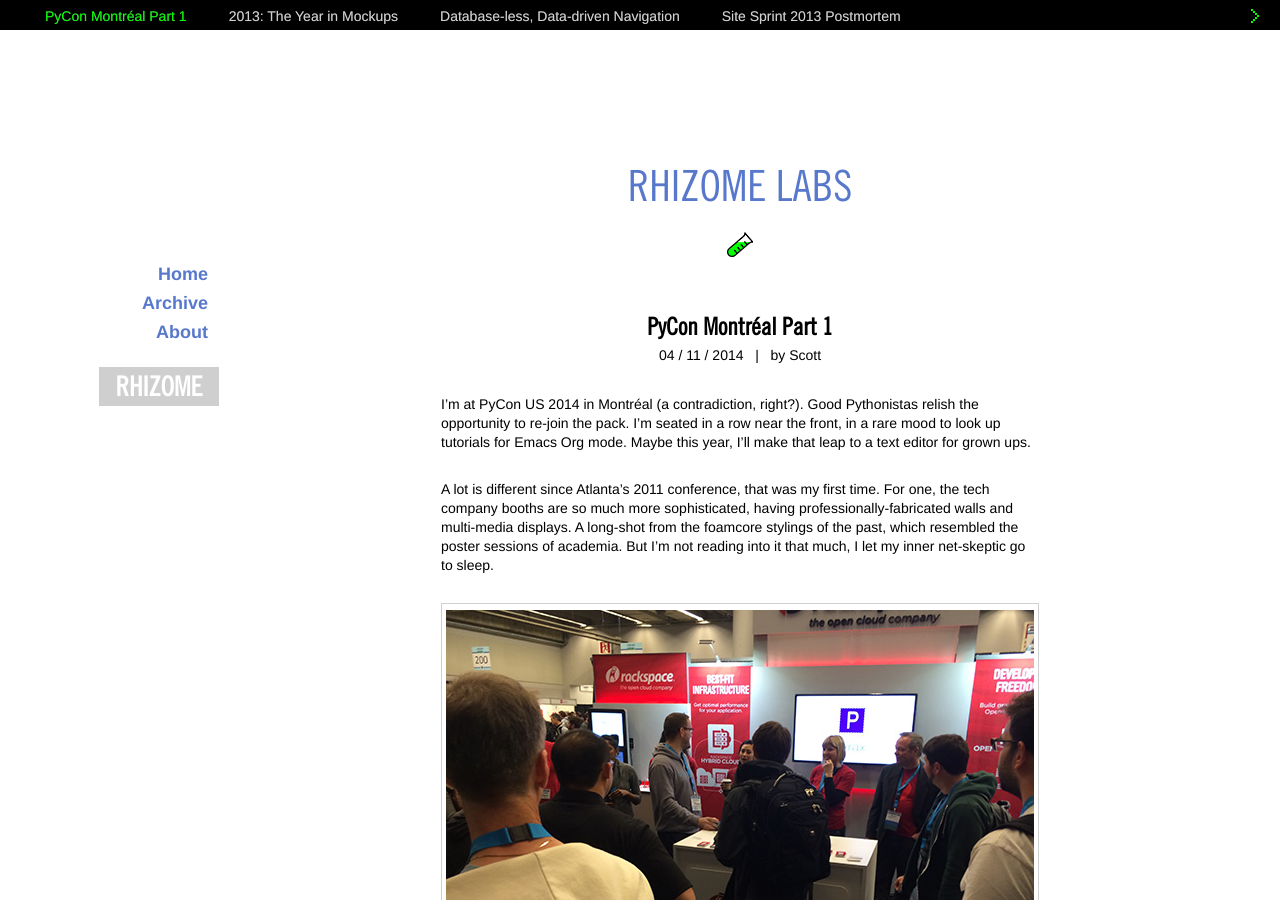
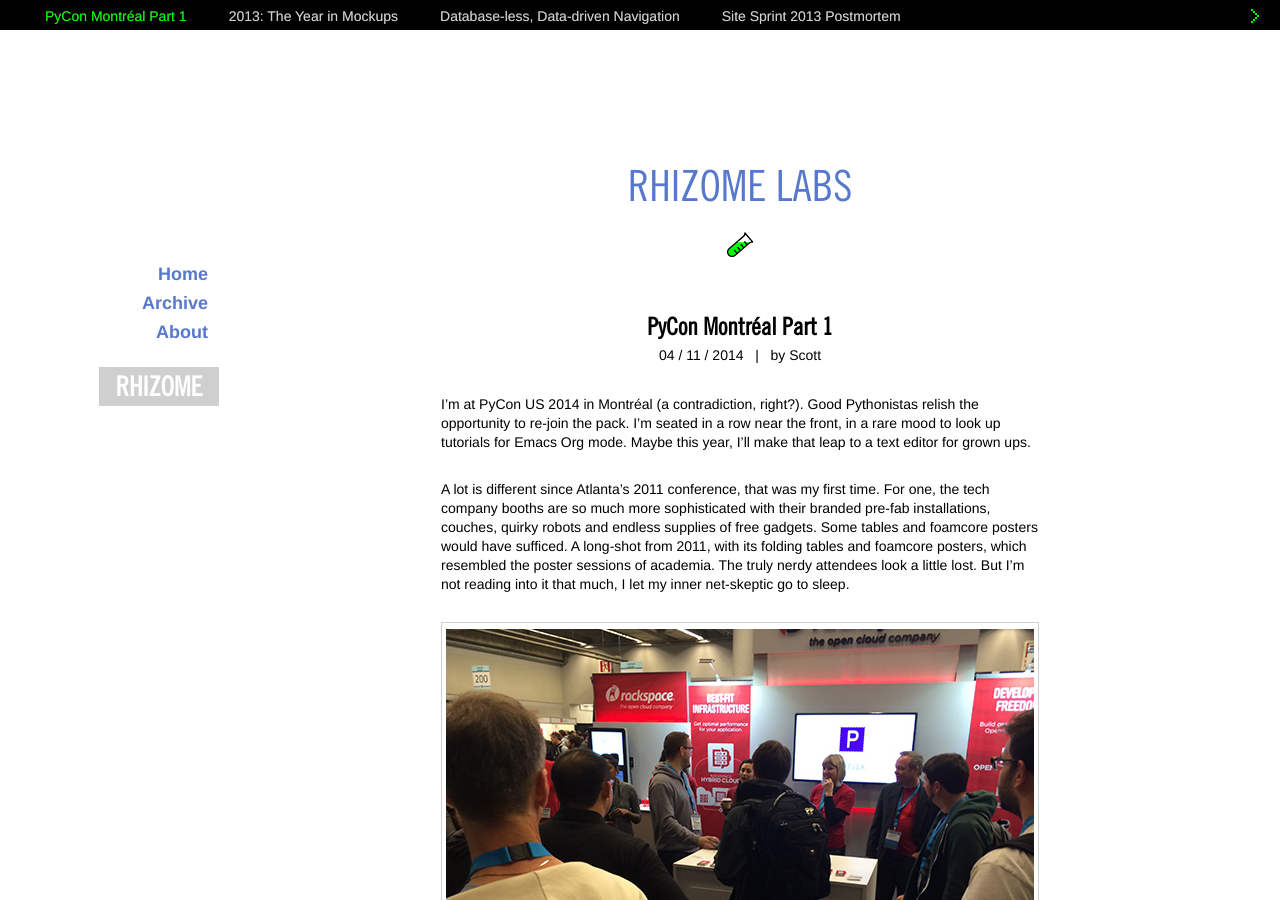
Before and after one commit to rhizomedotorg/rhizomedotorg.github.io, a Jekyll site: the page built from _posts/2014-04-11-pycon-montreal-part-1.markdown, in a window 1280 px wide and 900 px high. Built offline with Jekyll 4.4.1, drawn with Linux system fonts in a browser that asks for light colours; comment, search, counter and statistics services are not loaded; some of the changed text lies outside the part shown.

Commit message:
retooled some stuff to make it more evocative

```diff
--- a/_posts/2014-04-11-pycon-montreal-part-1.markdown
+++ b/_posts/2014-04-11-pycon-montreal-part-1.markdown
@@ -8,7 +8,7 @@ author: "Scott"
 
 I'm at PyCon US 2014 in Montréal (a contradiction, right?). Good Pythonistas relish the opportunity to re-join the pack. I'm seated in a row near the front, in a rare mood to look up tutorials for Emacs Org mode. Maybe this year, I'll make that leap to a text editor for grown ups.
 
-A lot is different since Atlanta's 2011 conference, that was my first time. For one, the tech company booths are so much more sophisticated, having professionally-fabricated walls and multi-media displays. A long-shot from the foamcore stylings of the past, which resembled the poster sessions of academia. But I'm not reading into it that much, I let my inner net-skeptic go to sleep.
+A lot is different since Atlanta's 2011 conference, that was my first time. For one, the tech company booths are so much more sophisticated with their branded pre-fab installations, couches, quirky robots and endless supplies of free gadgets. Some tables and foamcore posters would have sufficed. A long-shot from 2011, with its folding tables and foamcore posters, which resembled the poster sessions of academia. The truly nerdy attendees look a little lost. But I'm not reading into it that much, I let my inner net-skeptic go to sleep.
 
 {% include image.html url="/assets/img/pycon/rackspace.jpg" %}
 {% include image.html url="/assets/img/pycon/oreilly.JPG" %}
@@ -19,7 +19,7 @@ From Alex Gaynor's talk [Pickles are for Delis, not Software](https://speakerdec
 
 John Perry Barlow, founder of the Electronic Frontier Foundation, said in his charismatic keynote, "there's something naturally liberating about the internet", and that he detests the "generification of everything", as do I. But his perception of the Python community seemed a little off. We're important because we're "building the plumbing", he said. I think that metaphor doesn't speak truly to role of software in modern-day infrastructure. To understand this relationship, you must read Rhizome articles religiously for the next two years.
 
-Everyone should check out Gary Bernhardt's talk [The Death of JavaScript](https://us.pycon.org/2014/schedule/presentation/186/) once a video is available. It is a masterwork of Science Fiction. Thank you for using the term KLOCS in your slides. Gary showed us Chrome for Mac running a Windows version of GIMP, and all that running inside Firefox. I *think* this actually happened.
+Everyone should check out Gary Bernhardt's talk [The Death of JavaScript](https://us.pycon.org/2014/schedule/presentation/186/) once a video is available. It is a masterwork of science fiction. Thank you for using the term KLOCS in your slides. Gary showed us Chrome for Mac running a Windows version of GIMP, and all that running inside Firefox. I *think* this actually happened.
 
 I'm really looking forward to [It's Dangerous to Go Alone: Battling the Invisible Monsters in Tech](https://us.pycon.org/2014/schedule/presentation/164/). I'll be back tomorrow with more recap.
 
```
